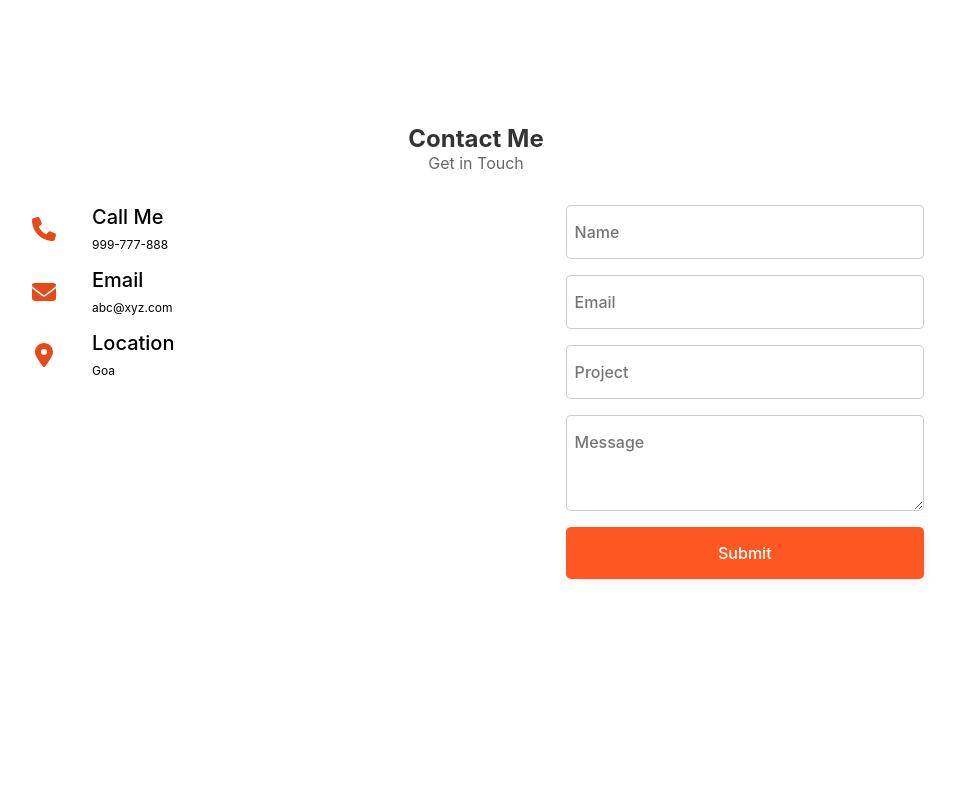
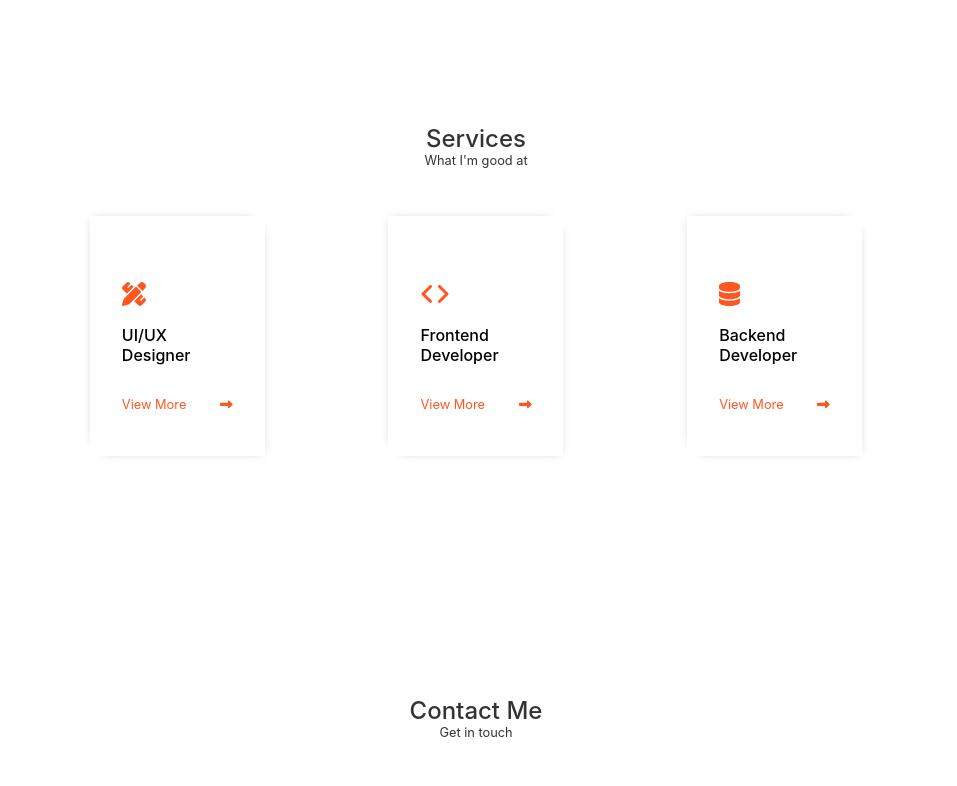
Before and after one commit to vishalborker/vishalborker, a React (Create React App) app: page / in a window 1280 px wide. Shown: the part 600-1386 px from the top of the page, without its empty margins (164-1121 px from the left). Before the commit the page ends 1259 px from the top, so only its background shows below. Built offline with nearby package versions, Linux system fonts and the light colour scheme; no server answers.

Commit message:
added services section

```diff
--- a/src/Components/Contact.js
+++ b/src/Components/Contact/Contact.js
@@ -1,17 +1,21 @@
 import React from 'react';
 import ContactDetails from './ContactDetails';
 import ContactForm from './ContactForm';
+import Header from '../Header';
 
 import './Contact.scss';
 
 function Contact() {
+
+  const title = {
+    title: 'Contact Me',
+    subtitle: 'Get in touch',
+  };
+
   return (
     <section className='contact'>
         <article className='contact-article'>
-            <div className='header'>
-                <h5>Contact Me</h5>
-                <h6>Get in Touch</h6>
-            </div>
+            <Header title={title.title} subtitle={title.subtitle} />
             <div className='contact-data'>
                 <ContactDetails />
                 <ContactForm />
--- a/src/Components/Contact.scss
+++ b/src/Components/Contact/Contact.scss
@@ -1,65 +1,12 @@
-@use '../scss/variables';
+@use '../../scss/variables';
 
 section.contact {
     padding: 5rem 12rem;
-    padding-bottom: 5rem;
-
-    .header {
-        display: flex;
-        justify-content: center;
-        align-items: center;
-        flex-direction: column;
-        margin-bottom: 2rem;
-
-        h5 {
-            font-size: 1.5rem;
-        }
-
-        h6 {
-            font-size: 1rem;
-            color: rgba(0, 0, 0, 0.6);
-            font-weight: 400;
-        }
-    }
 
     .contact-data {
         display: flex;
         justify-content: space-between;
         align-items: flex-start;
-
-        .contact-details {
-            width: 20%;
-            .callme, .email, .location {
-                display: flex;
-                align-items: center;
-                margin-bottom: 1rem;
-
-                svg {
-                    color: variables.$link-text-color-active;
-                    font-size: 1.5rem;
-                    min-width: 2rem;
-                }
-            }
-
-
-            .location-address, .email-address, .phone-no {
-                display: flex;
-                flex-direction: column;
-                margin-left: 2rem;
-
-
-                span:first-of-type {
-                    font-size: 1.25rem;
-                    font-weight: 500;
-                    margin-bottom: 0.5rem;
-                }
-
-                span:last-of-type {
-                    font-size: 0.75rem;
-                    font-weight: 400;
-                }
-            }
-        }
     }
 
     .contact-form {
@@ -130,7 +77,4 @@ section.contact {
             }
         }
     }
-
-
-
 }
--- a/src/Components/ContactDetails.js
+++ b/src/Components/Contact/ContactDetails.js
@@ -1,6 +1,8 @@
 import React from 'react';
 import { faEnvelope, faLocationDot, faPhone } from '@fortawesome/free-solid-svg-icons';
 import { FontAwesomeIcon } from '@fortawesome/react-fontawesome';
+
+import './ContactDetails.scss';
 
 function ContactDetails() {
   return (
--- /dev/null
+++ b/src/Components/Contact/ContactDetails.scss
@@ -0,0 +1,35 @@
+@use '../../scss/variables';
+
+.contact-details {
+    width: 20%;
+    .callme, .email, .location {
+        display: flex;
+        align-items: center;
+        margin-bottom: 1rem;
+
+        svg {
+            color: variables.$link-text-color-active;
+            font-size: 1.5rem;
+            min-width: 2rem;
+        }
+    }
+
+
+    .location-address, .email-address, .phone-no {
+        display: flex;
+        flex-direction: column;
+        margin-left: 2rem;
+
+
+        span:first-of-type {
+            font-size: 1.25rem;
+            font-weight: 500;
+            margin-bottom: 0.5rem;
+        }
+
+        span:last-of-type {
+            font-size: 0.75rem;
+            font-weight: 400;
+        }
+    }
+}
--- /dev/null
+++ b/src/Components/Contact/ContactForm.js
@@ -0,0 +1,49 @@
+import React, { useState } from 'react';
+
+function ContactForm() {
+    const [name, setName] = useState('');
+    const [email, setEmail] = useState('');
+    const [project, setProject] = useState('');
+    const [message, setMessage] = useState('');
+
+    const handleSubmit = (e) => {
+        e.preventDefault();
+        const reqBody = {
+            name, email, project, message
+        }
+        console.log(reqBody);
+    }
+
+    return (
+        <article className='contact-form'>
+            <form onSubmit={(e) => handleSubmit(e)}>
+                <input type="text"
+                    placeholder="Name"
+                    required
+                    onChange={(e) => setName(e.target.value)}
+                    value={name}
+                />
+                <input type="email"
+                    placeholder="Email"
+                    required
+                    onChange={(e) => setEmail(e.target.value)}
+                    value={email}
+                />
+                <input type="text"
+                    placeholder="Project"
+                    required
+                    onChange={(e) => setProject(e.target.value)}
+                    value={project}
+                />
+                <textarea placeholder="Message"
+                    onChange={(e) => setMessage(e.target.value)}
+                    value={message}
+                >
+                </textarea>
+                <button type="submit">Submit</button>
+            </form>
+        </article>
+    )
+}
+
+export default ContactForm
--- a/src/Components/ContactForm.js
+++ /dev/null
@@ -1,51 +0,0 @@
-import React, {useState} from 'react';
-
-
-function ContactForm() {
-    const [name, setName] = useState('');
-    const [email, setEmail] = useState('');
-    const [project, setProject] = useState('');
-    const [message, setMessage] = useState('');
-
-
-    const handleSubmit = (e) => {
-        e.preventDefault();
-        console.log(e);
-        const reqBody = {
-            name, email, project, message
-        }
-        console.log(reqBody);
-    }
-  return (
-    <article className='contact-form'>
-        <form onSubmit={(e) => handleSubmit(e)}>
-            <input type="text"
-                placeholder="Name"
-                required
-                onChange={(e) => setName(e.target.value)}
-                value={name}
-            />
-            <input type="email"
-                placeholder="Email"
-                required
-                onChange={(e) => setEmail(e.target.value)}
-                value={email}
-            />
-            <input type="text"
-                placeholder="Project"
-                required
-                onChange={(e) => setProject(e.target.value)}
-                value={project}
-            />
-            <textarea placeholder="Message"
-                onChange={(e) => setMessage(e.target.value)}
-                value={message}
-            >
-            </textarea>
-            <button type="submit">Submit</button>
-        </form>
-    </article>
-  )
-}
-
-export default ContactForm
--- /dev/null
+++ b/src/Components/Header.js
@@ -0,0 +1,14 @@
+import React from 'react'
+
+import './Header.scss';
+
+function Header({ title, subtitle }) {
+  return (
+    <div className='header'>
+        <h5>{title}</h5>
+        <h6>{subtitle}</h6>
+    </div>
+  )
+}
+
+export default Header;
--- /dev/null
+++ b/src/Components/Header.scss
@@ -0,0 +1,19 @@
+.header {
+    display: flex;
+    flex-direction: column;
+    justify-content: center;
+    align-items: center;
+    margin-bottom: 3rem;
+
+    h5 {
+        color: rgba(0,0,0, 1);
+        font-size: 1.5rem;
+        font-weight: 500;
+    }
+
+    h6 {
+        color: rgba(0,0,0, 0.6);
+        font-size: 0.8rem;
+        font-weight: 400;
+    }
+}
--- a/src/Components/Home.js
+++ b/src/Components/Home.js
@@ -1,9 +1,10 @@
 import React, { useEffect } from 'react';
-import Contact from './Contact';
+import Contact from './Contact/Contact';
 
 import Footer from './Footer';
 import Navbar from './Navbar';
 import Profile from './Profile';
+import Services from './Services/Services';
 
 
 function Home() {
@@ -14,6 +15,7 @@ function Home() {
     <>
       <Navbar />
       <Profile />
+      <Services />
       <Contact />
       {/* <Footer /> */}
     </>
--- a/src/Components/Intro.js
+++ b/src/Components/Intro.js
@@ -21,7 +21,7 @@ function Intro() {
                       }
                   </b>
               </p>
-              <p className='profession'>I'm a &nbsp;
+              <p className='profession'>I'm a&nbsp;
                   <Profession />
               </p>
 
--- /dev/null
+++ b/src/Components/Services/Services.js
@@ -0,0 +1,46 @@
+import React from 'react';
+
+import { faAngleLeft, faAngleRight, faDatabase, faPenRuler, faRightLong } from '@fortawesome/free-solid-svg-icons';
+import { FontAwesomeIcon } from '@fortawesome/react-fontawesome';
+import Header from '../Header';
+
+import './Services.scss';
+
+function Services() {
+  const title = {
+    title: 'Services'   ,
+    subtitle: `What I'm good at`,
+  }
+
+  return (
+    <section className='services'>
+        <article className='services-article'>
+            <Header title={title.title} subtitle={title.subtitle} />
+            <div className='services-data'>
+                <ul>
+                    <li>
+                        <div><FontAwesomeIcon icon={faPenRuler} /></div>
+                        <div>UI/UX</div>
+                        <div>Designer</div>
+                        <div>View More <FontAwesomeIcon icon={faRightLong} /></div>
+                    </li>
+                    <li>
+                    <div><FontAwesomeIcon icon={faAngleLeft} /><FontAwesomeIcon icon={faAngleRight} /></div>
+                        <div>Frontend</div>
+                        <div>Developer</div>
+                        <div>View More <FontAwesomeIcon icon={faRightLong} /></div>
+                    </li>
+                    <li>
+                        <div><FontAwesomeIcon icon={faDatabase} /></div>
+                        <div>Backend</div>
+                        <div>Developer</div>
+                        <div>View More <FontAwesomeIcon icon={faRightLong} /></div>
+                    </li>
+                </ul>
+            </div>
+        </article>
+    </section>
+  )
+}
+
+export default Services;
--- /dev/null
+++ b/src/Components/Services/Services.scss
@@ -0,0 +1,58 @@
+@use '../../scss/variables';
+
+section.services {
+    padding: 5rem 12rem;
+    padding-bottom: 10rem;
+
+    .services-data {
+        display: flex;
+        justify-content: space-between;
+        align-items: center;
+
+        ul {
+            display: flex;
+            justify-content: space-around;
+            width: 100%;
+
+            li {
+                padding: 2rem 2rem;
+                padding-top: 4rem;
+                height: 15rem;
+                width: 175px;
+                box-shadow: 5px 5px 10px -8px rgba(0, 0, 0, 0.2),
+                -5px -5px 10px -8px rgba(0, 0, 0, 0.2);
+                cursor: pointer;
+                transition: box-shadow 200ms ease-in-out, transform 200ms ease-in-out;
+
+                &:hover {
+                    box-shadow: 4px 4px 10px -6px rgba(0, 0, 0, 0.4),
+                    -4px -4px 10px -6px rgba(0, 0, 0, 0.4);
+                    transform: scale(1.05);
+                }
+
+                div:first-of-type {
+                    font-size: 1.5rem;
+                    color: variables.$link-text-color-inactive;
+                    margin-bottom: 1rem;
+                }
+
+                div:nth-child(2), div:nth-child(3) {
+                    font-size: 1rem;
+                    font-weight: 500;
+                }
+
+                div:nth-child(3) {
+                    margin-bottom: 2rem;
+                }
+
+                div:last-of-type {
+                    font-size: 0.8rem;
+                    color: variables.$link-text-color-inactive;
+                    display: flex;
+                    align-items: center;
+                    justify-content: space-between;
+                }
+            }
+        }
+    }
+}
```
